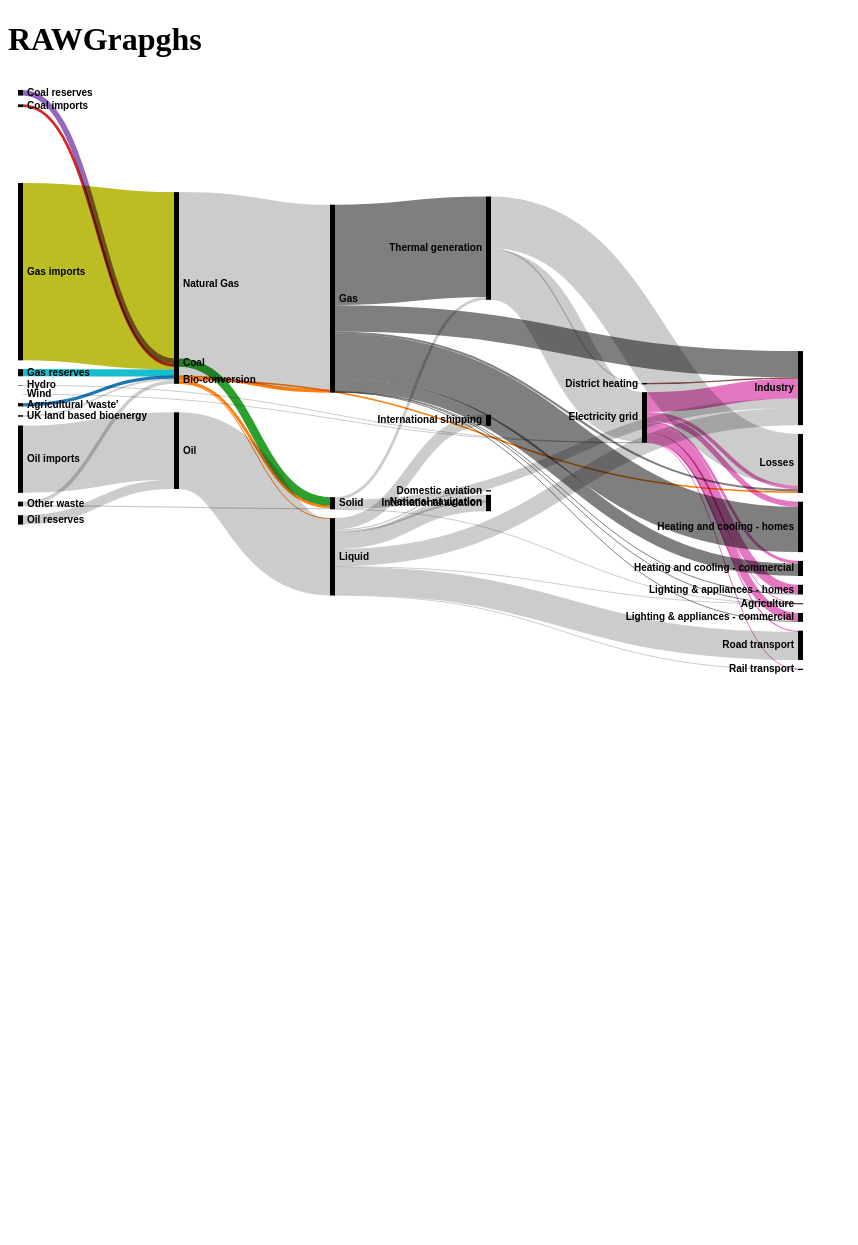
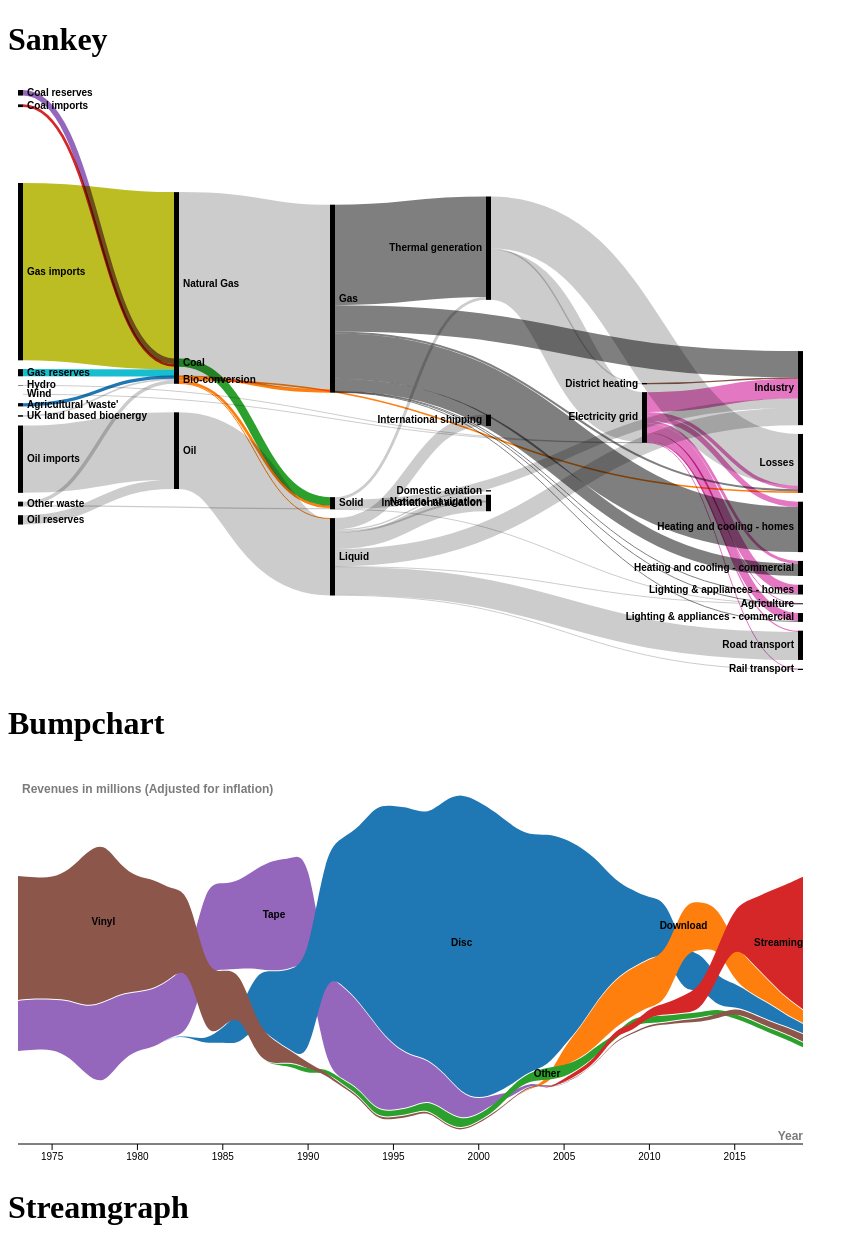
Before and after one commit to tamaraetchemendy-creator/infovis, a plain HTML site: page index.html in a window 1280 px wide. Shown: the top 1245 px of the page, without its empty margins (0-858 px from the left). Before the commit the page ends 800 px from the top, so only its background shows below. Drawn offline with Linux system fonts and the light colour scheme.

Commit message:
Update index.html

```diff
--- a/index.html
+++ b/index.html
@@ -7,8 +7,14 @@
 </head>
 <body>
 
-  <h1>RAWGrapghs</h1>
+  <h1>Sankey</h1>
   <object type="image/svg+xml" data="Sankey.svg"></object>
+
+  <h1>Bumpchart</h1>
+  <object type="image/svg+xml" data="bumpchart.svg"></object>
+
+  <h1>Streamgraph</h1>
+  <object type="image/svg+xml" data="streamgraph.svg"></object>
 
 </body>
 </html>
```
